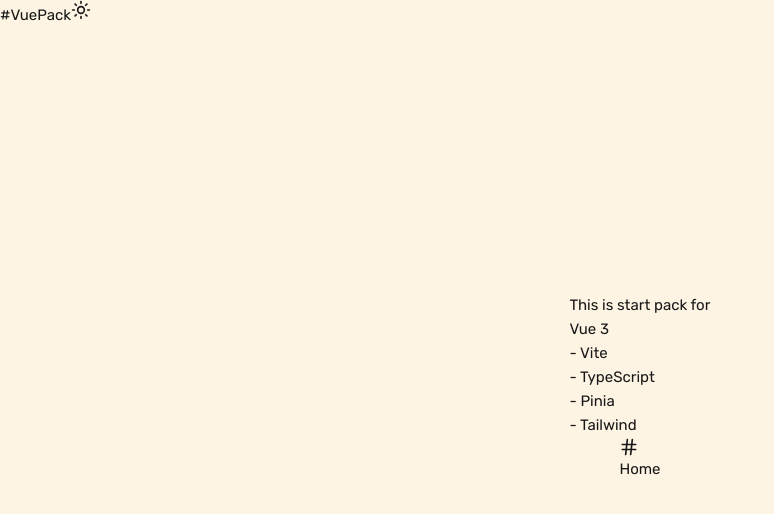
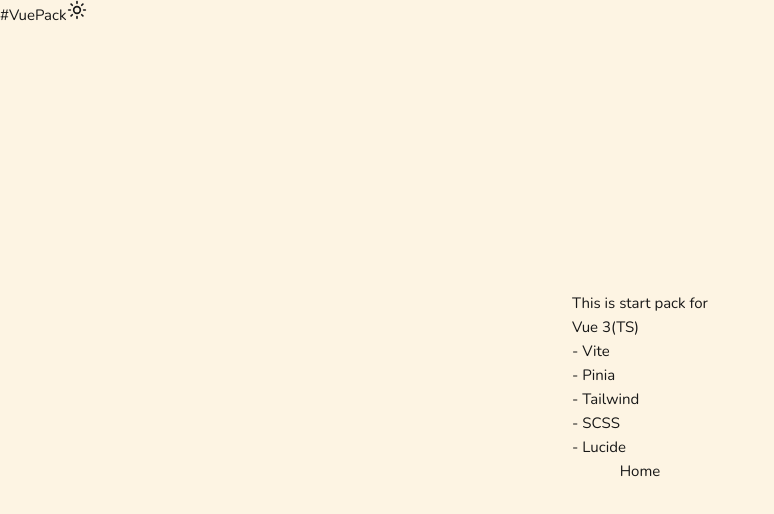
Before and after one commit to txzy2/vue-starter-ts, a Vue app: page /about in a window 1280 px wide. Shown: the top 514 px of the page, without its empty margins (0-774 px from the left). Built offline with nearby package versions, Linux system fonts and the light colour scheme.

Commit message:
new Home look

```diff
--- a/package.json
+++ b/package.json
@@ -8,14 +8,17 @@
     "build": "run-p type-check \"build-only {@}\" --",
     "preview": "vite preview",
     "build-only": "vite build",
+    "deploy": "gh-pages -d dist",
     "type-check": "vue-tsc --build --force",
     "lint": "eslint . --ext .vue,.js,.jsx,.cjs,.mjs,.ts,.tsx,.cts,.mts --fix --ignore-path .gitignore",
     "format": "prettier --write src/"
   },
   "dependencies": {
     "@vueuse/core": "^11.1.0",
+    "gh-pages": "^6.1.1",
     "lucide-vue-next": "^0.427.0",
     "pinia": "^2.1.7",
+    "typed.js": "^2.1.0",
     "vue": "^3.4.29",
     "vue-router": "^4.3.3"
   },
--- a/src/assets/styles.scss
+++ b/src/assets/styles.scss
@@ -1,4 +1,5 @@
 @import url('https://fonts.googleapis.com/css2?family=Rubik:ital,wght@0,300..900;1,300..900&display=swap');
+@import url('https://fonts.googleapis.com/css2?family=Nunito:ital,wght@0,200..1000;1,200..1000&display=swap');
 
 @import './tailwind.css';
 @import './vars.scss';
@@ -16,22 +17,25 @@ body {
   color: var(--vt-c-black);
   background-color: var(--vt-c-white-soft);
 
+  font-family: 'Nunito', sans-serif;
+  line-height: 1.6;
+  font-size: 15px;
+
+  text-rendering: optimizeLegibility;
+  -webkit-font-smoothing: antialiased;
+  -moz-osx-font-smoothing: grayscale;
+
   transition:
     color 0.5s,
     background-color 0.5s;
-
-  line-height: 1.6;
-
-  font-family: 'Rubik', sans-serif;
-
-  font-size: 15px;
-  text-rendering: optimizeLegibility;
-  -webkit-font-smoothing: antialiased;
-  -moz-osx-font-smoothing: grayscale;
 }
 
 a {
   color: var(--color-text);
+}
+
+li:hover {
+  scale: 1.1;
 }
 
 body.dark {
@@ -40,5 +44,9 @@ body.dark {
 
   a {
     color: var(--vt-c-text-dark-2);
+
+    &:hover {
+      color: var(--color-text);
+    }
   }
 }
--- a/src/components/ui/theme-switch/ThemeSwitchTemplate.vue
+++ b/src/components/ui/theme-switch/ThemeSwitchTemplate.vue
@@ -16,7 +16,7 @@ onMounted(() => {
 
 <template>
   <button
-    class="px-2"
+    class="px-2 hover:scale-105"
     @click="
       () => {
         mode = mode === 'dark' ? 'light' : 'dark';
--- a/src/views/AboutView.vue
+++ b/src/views/AboutView.vue
@@ -1,53 +1,37 @@
-<script setup lang="ts">
-import {Hash} from 'lucide-vue-next';
-</script>
-
 <template>
   <div class="about">
     <div class="flex items-center gap-3">
       <div class="flex items-center gap-1">
         <p>This is start pack for</p>
-        <a class="underline" href="https://vuejs.org/" target="_blank">Vue 3</a>
+        <a
+          class="underline hover:scale-105"
+          href="https://vuejs.org/"
+          target="_blank"
+          >Vue 3</a
+        ><span>(TS)</span>
       </div>
 
       <div class="border-l-2">
         <ul class="flex flex-col ms-3">
           <li>
             -
-            <a
-              class="hover:underline"
-              href="https://vitejs.dev/"
-              target="_blank"
-              >Vite</a
-            >
+            <a href="https://vitejs.dev/" target="_blank">Vite</a>
           </li>
           <li>
             -
-            <a
-              class="hover:underline"
-              href="https://www.typescriptlang.org/"
-              target="_blank"
-              >TypeScript</a
-            >
+            <a href="https://pinia.vuejs.org/" target="_blank">Pinia</a>
           </li>
           <li>
             -
-            <a
-              class="hover:underline"
-              href="https://pinia.vuejs.org/"
-              target="_blank"
-            >
-              Pinia</a
-            >
+            <a href="https://tailwindcss.com/" target="_blank">Tailwind</a>
           </li>
           <li>
             -
-            <a
-              class="hover:underline"
-              href="https://tailwindcss.com/"
-              target="_blank"
-              >Tailwind</a
-            >
+            <a href="https://sass-lang.com/" target="_blank">SCSS</a>
+          </li>
+          <li>
+            -
+            <a href="https://lucide.dev/" target="_blank">Lucide</a>
           </li>
         </ul>
       </div>
@@ -56,7 +40,7 @@ import {Hash} from 'lucide-vue-next';
     <RouterLink
       class="flex items-center underline transition-all hover:scale-105"
       to="/"
-      ><Hash :size="20" /> Home</RouterLink
+      >Home</RouterLink
     >
   </div>
 </template>
--- a/src/views/HomeView.vue
+++ b/src/views/HomeView.vue
@@ -1,9 +1,63 @@
+<script setup lang="ts">
+import {ref, onMounted} from 'vue';
+import Typed from 'typed.js';
+
+const typedElement = ref<HTMLElement | null>(null);
+
+onMounted(() => {
+  if (typedElement.value) {
+    const options = {
+      strings: ['#Vue3Pack'],
+      typeSpeed: 50,
+      backSpeed: 25,
+      loop: false,
+      onComplete: () => {
+        const cursor = typedElement.value?.nextElementSibling as HTMLElement;
+        if (cursor) {
+          cursor.style.display = 'none';
+        }
+      }
+    };
+
+    new Typed(typedElement.value, options);
+  }
+});
+</script>
+
 <template>
   <main class="h-[90vh] flex flex-col items-center justify-center">
-    <p>Happy Coding :)</p>
+    <div class="flex items-center gap-1">
+      {{ '<' }}<span ref="typedElement"></span>
+      <span class="coding-text" n></span> {{ '/>' }}
+    </div>
 
-    <div>
-      <RouterLink class="underline" to="/about">About</RouterLink>
-    </div>
+    <RouterLink class="underline" to="/about">About</RouterLink>
   </main>
 </template>
+
+<style scoped>
+.coding-text::after {
+  content: ' ';
+  display: inline-block;
+  width: 1em;
+  text-align: left;
+  animation: dots 2s steps(3, end) infinite;
+}
+
+@keyframes dots {
+  0%,
+  20% {
+    content: '';
+  }
+  40% {
+    content: '.';
+  }
+  60% {
+    content: '..';
+  }
+  80%,
+  100% {
+    content: '...';
+  }
+}
+</style>
--- a/vite.config.ts
+++ b/vite.config.ts
@@ -9,6 +9,7 @@ import autoprefixer from 'autoprefixer';
 
 // https://vitejs.dev/config/
 export default defineConfig({
+  // base: '/vue-starter-ts/',
   server: {
     port: 3000
   },
```
Also changed, not shown: 1 other file (tests, documents, lock files or other folders).
